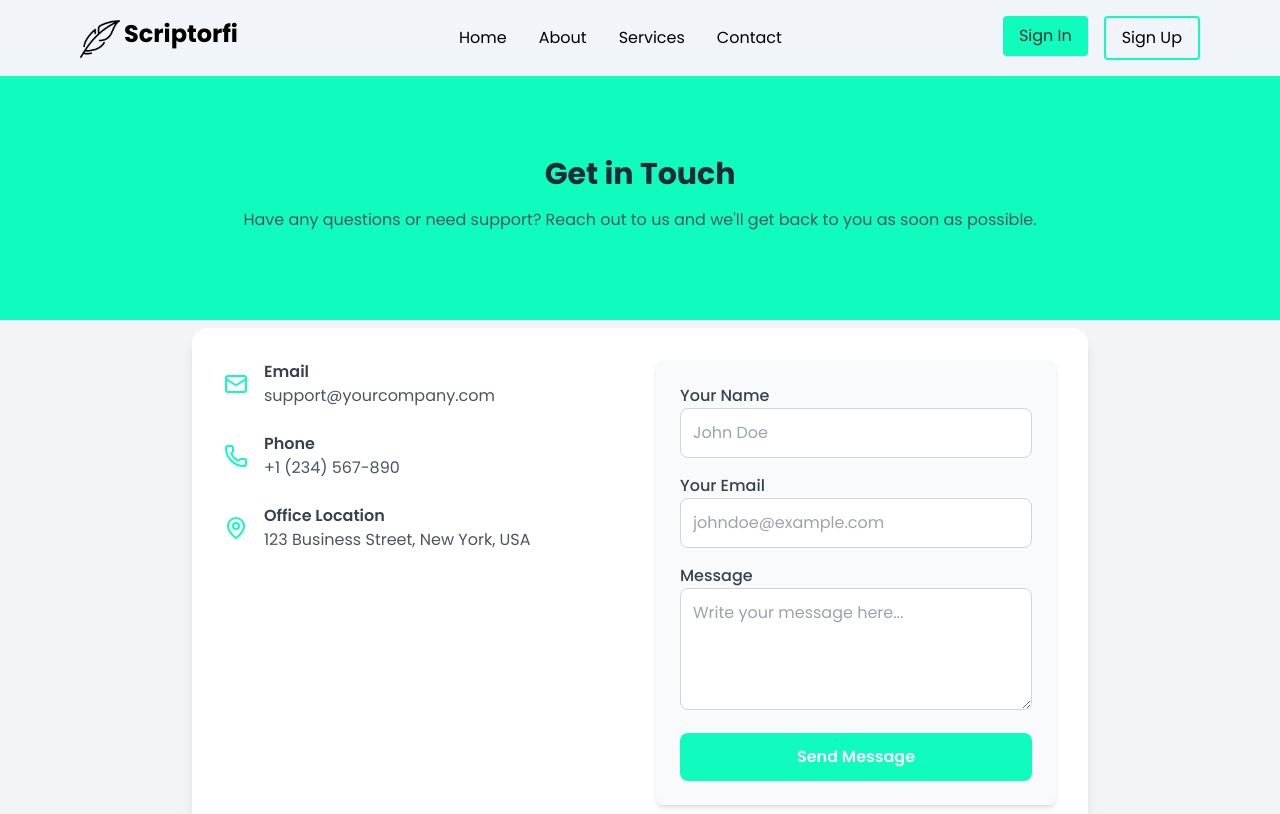
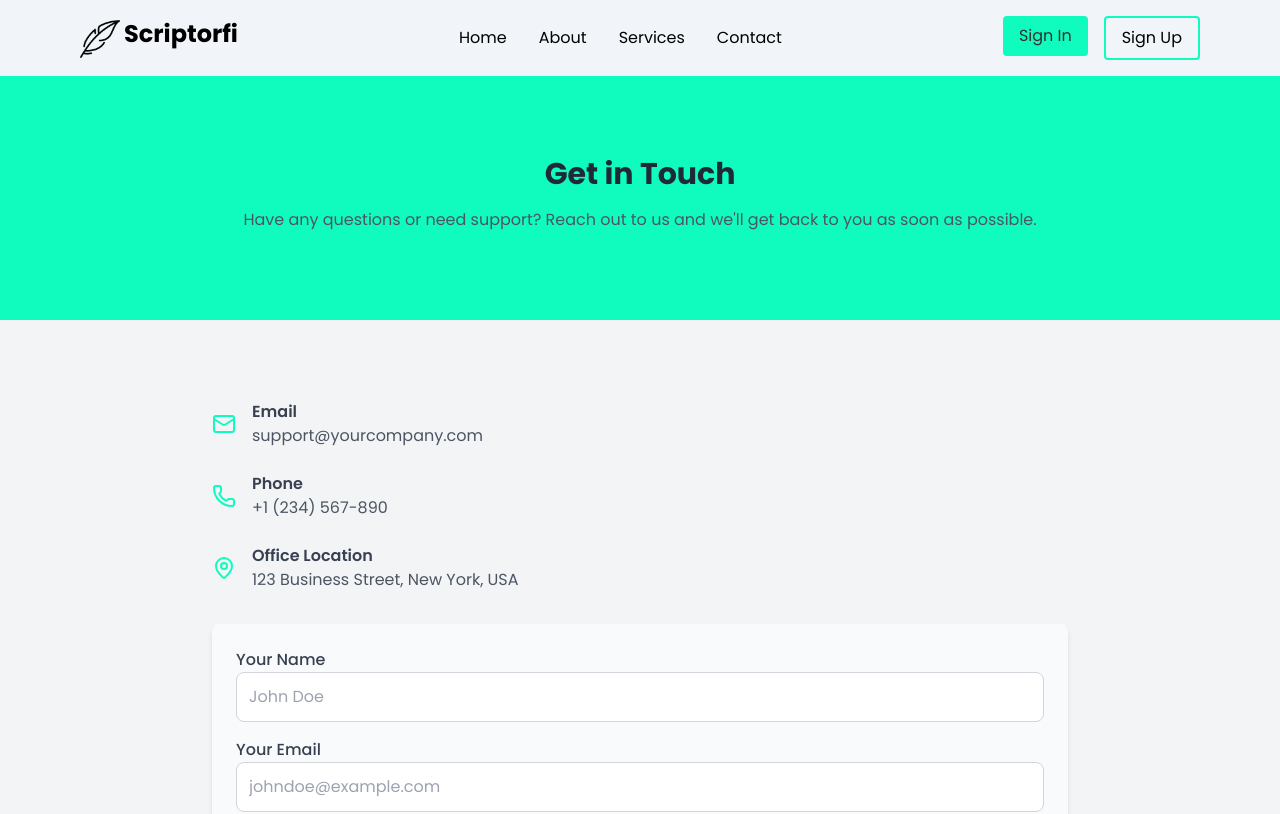
Before and after one commit to Yitzkak/scriptorfi-frontend, a React (Create React App) app: page /contact in a window 1280 px wide. Shown: the top 814 px of the page. Built offline with nearby package versions, Linux system fonts and the light colour scheme; what i18n-iso-countries would draw is missing.

Commit message:
Removed borders for Contact page

```diff
--- a/src/Layout.js
+++ b/src/Layout.js
@@ -17,7 +17,7 @@ const Layout = () => {
             {location.pathname === '/' && <WhyChooseUsSection />}
             {location.pathname === '/' && <Pricing />}
             {location.pathname === '/' && <CallToActionBanner />}
-           <main>
+           <main className="">
                 <Outlet />
            </main>
             <Footer />
--- a/src/pages/Contact.js
+++ b/src/pages/Contact.js
@@ -3,7 +3,7 @@ import { Mail, Phone, MapPin } from "lucide-react";
 
 const Contact = () => {
   return (
-    <div className="min-h-screen items-center justify-center bg-gray-100">
+    <div className=" items-center justify-center bg-gray-100 pb-8">
         <div className="relative bg-[#0FFCBE] py-20 text-center text-gray-900">
         <h2 className="text-3xl font-bold text-gray-800 text-center mb-4">
             Get in Touch
@@ -13,9 +13,9 @@ const Contact = () => {
             </p>
         </div>
 
-      <div className="flex items-center justify-center xs:m-2 sm:m-2 md:m-10">
-      <div className="w-full max-w-4xl bg-white shadow-lg rounded-2xl p-8">
-        <div className="grid md:grid-cols-2 gap-8">
+      <div className="flex justify-center">
+      <div className="w-full max-w-4xl  px-5 py-20">
+        <div className="grid lg:grid-cols-2 gap-8">
           {/* Contact Information */}
           <div className="space-y-6">
             <div className="flex items-center space-x-4">
```
